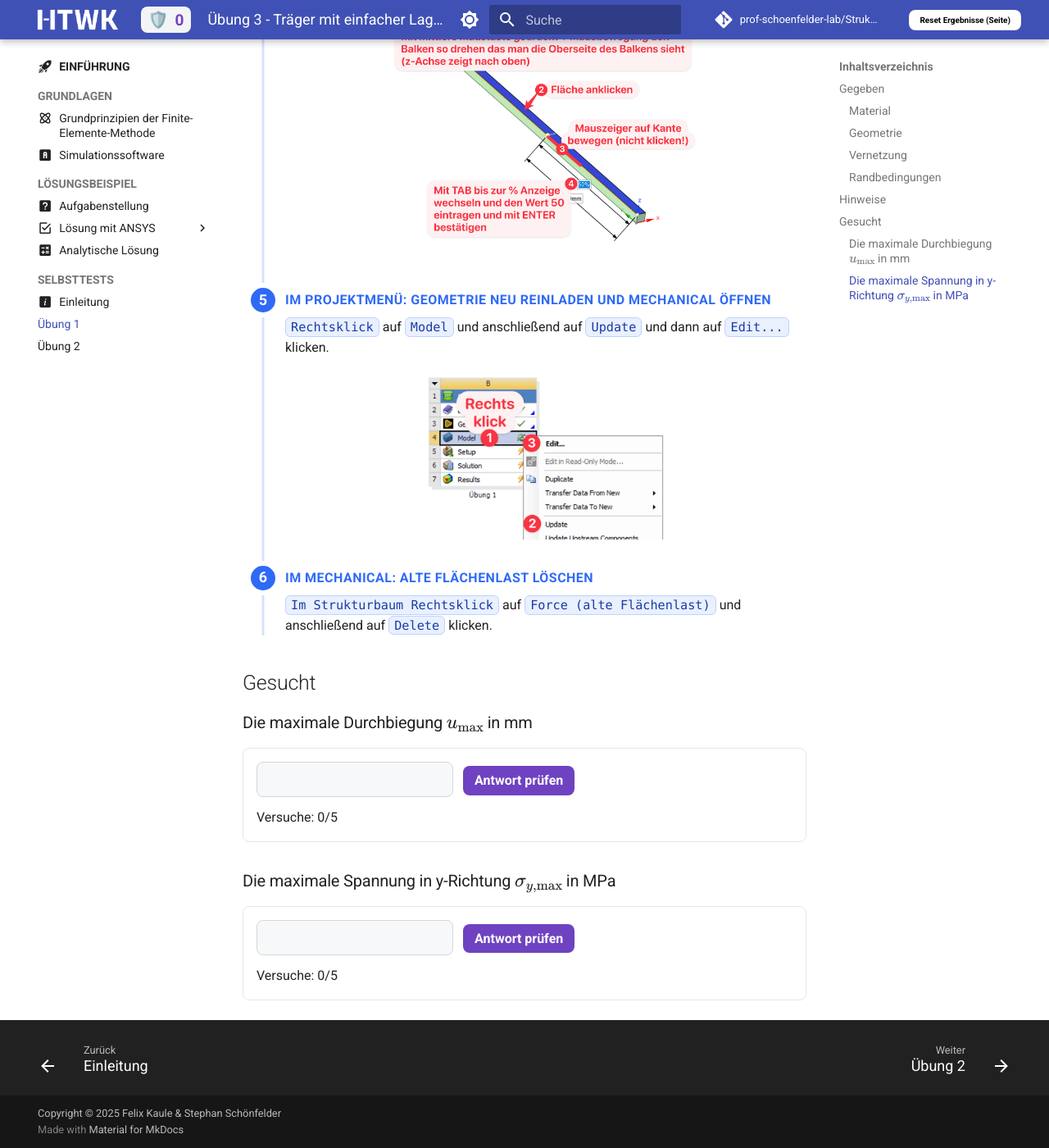
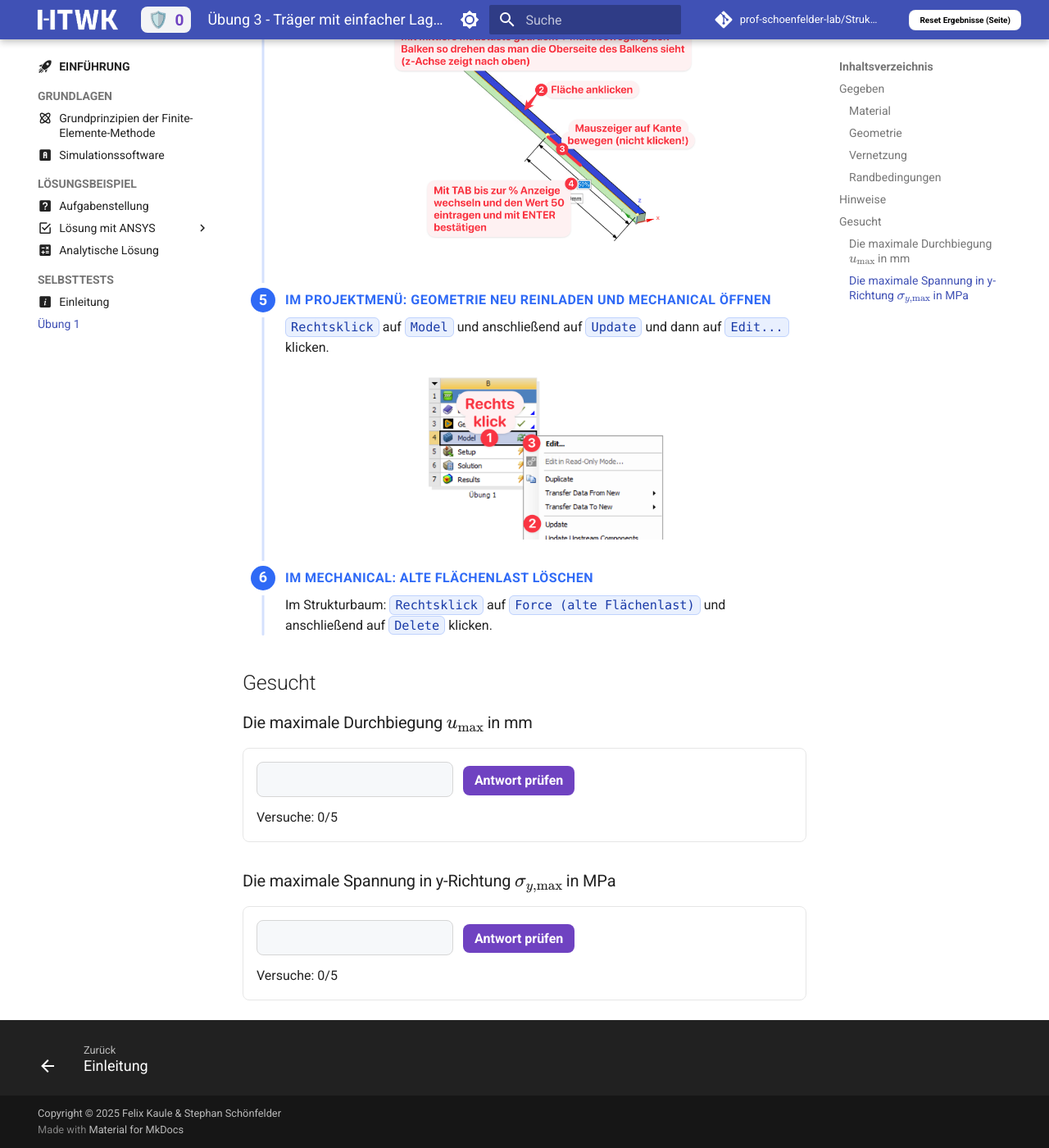
Before and after one commit to prof-schoenfelder-lab/Strukturmechanik, an MkDocs documentation site: the page built from docs/P1_Einfuehrung/03_Selbsttests/Uebung-1.md, in a window 1280 px wide and 1400 px high, scrolled down 2698 px. Shown: the whole window at 82% size. Built offline with MkDocs 1.6.1 and Material for MkDocs 9.7.7, drawn with Linux system fonts in a browser that asks for light colours; comment, search, counter and statistics services are not loaded.

Commit message:
Refactor code structure for improved readability and maintainability

```diff
--- a/docs/P1_Einfuehrung/03_Selbsttests/Uebung-1.md
+++ b/docs/P1_Einfuehrung/03_Selbsttests/Uebung-1.md
@@ -90,7 +90,7 @@
 
   <div class="step">
     <p class="step-title" role="heading" aria-level="2">Im Mechanical: Alte Flächenlast löschen</p>
-    <p><code>Im Strukturbaum Rechtsklick</code> auf <code>Force (alte Flächenlast)</code> und anschließend auf <code>Delete</code> klicken.</p>
+    <p>Im Strukturbaum: <code>Rechtsklick</code> auf <code>Force (alte Flächenlast)</code> und anschließend auf <code>Delete</code> klicken.</p>
   </div>
 
 </div>
--- a/mkdocs.yml
+++ b/mkdocs.yml
@@ -113,4 +113,3 @@
       - SELBSTTESTS:
           - Einleitung: P1_Einfuehrung/03_Selbsttests/Einleitung.md
           - Übung 1: P1_Einfuehrung/03_Selbsttests/Uebung-1.md
-          - Übung 2: P1_Einfuehrung/03_Selbsttests/Uebung-2.md
```
Also changed, not shown: 1 other file.
